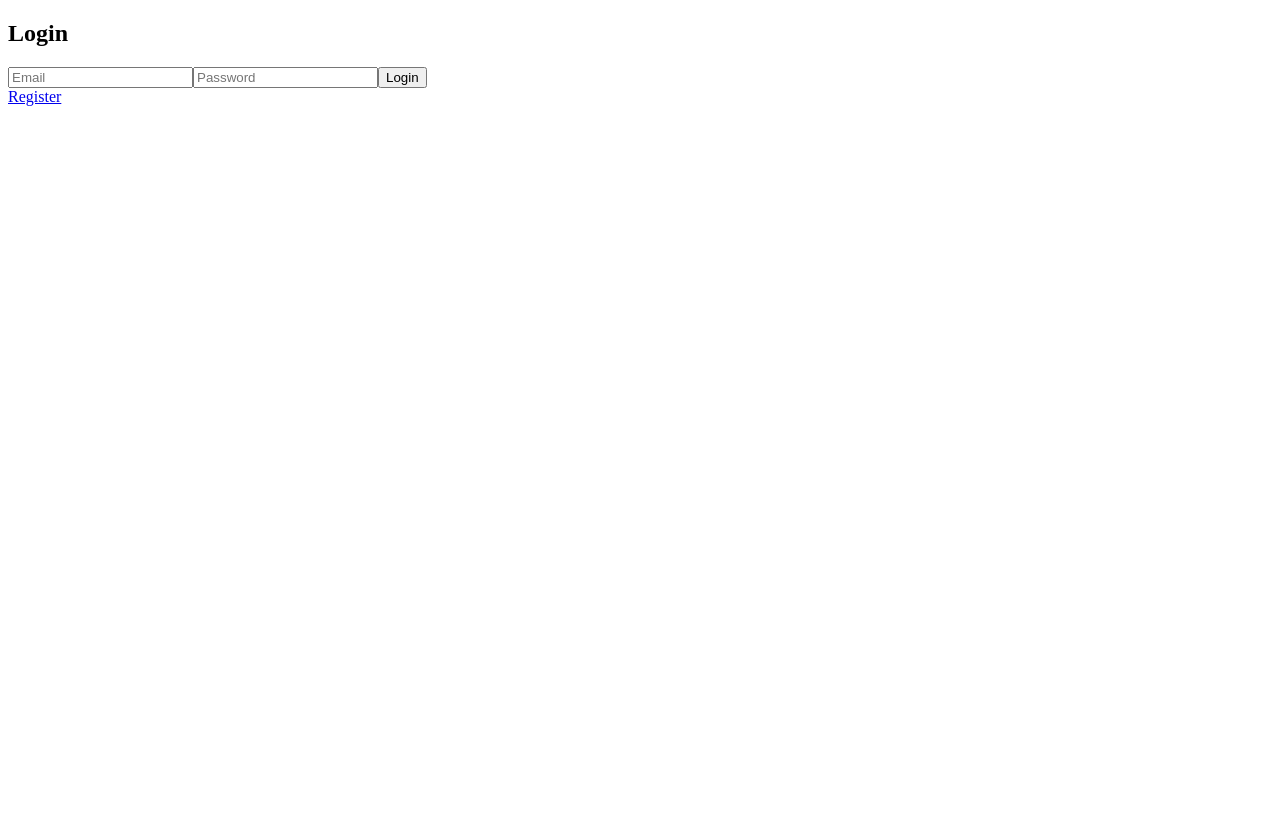
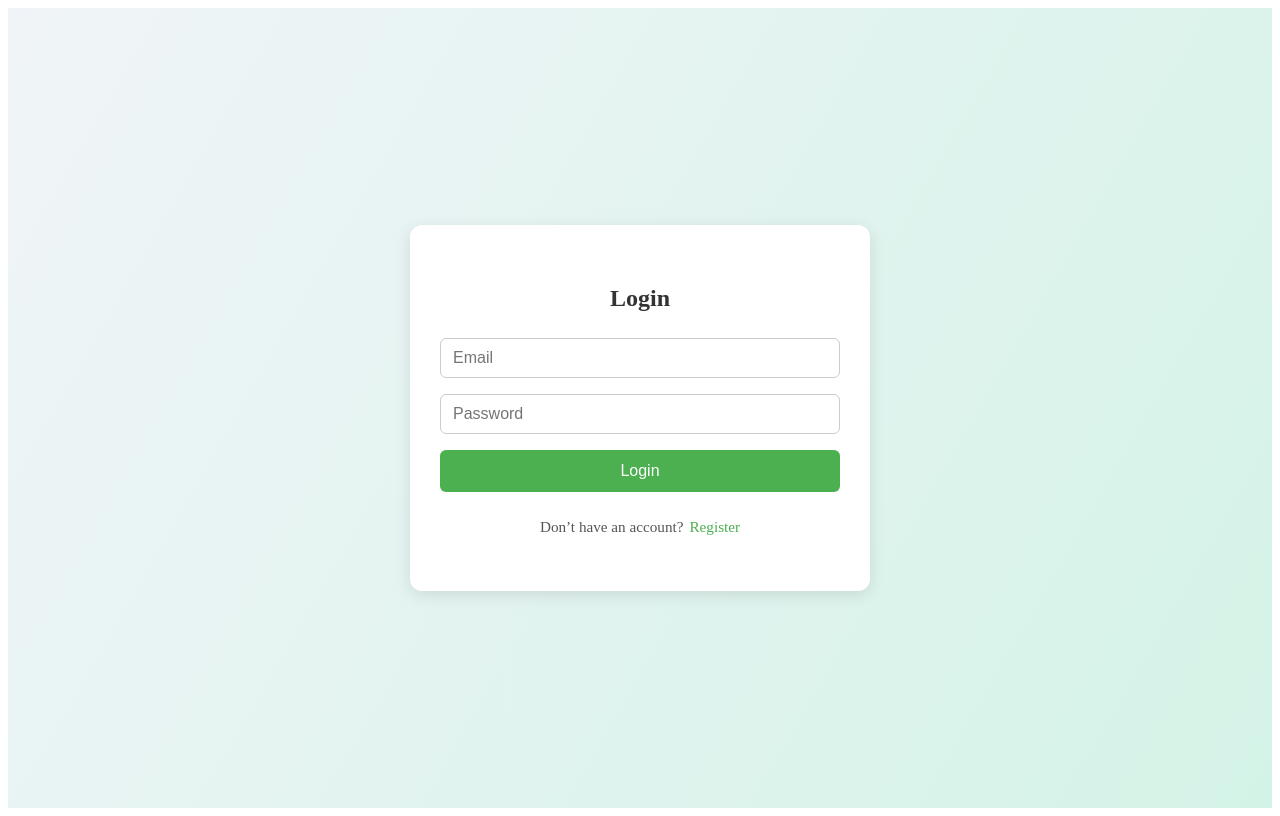
Before and after one commit to shehanck/shopping-cart-app, a React (Create React App) app in the folder client/: page /login in a window 1280 px wide. Built offline with nearby package versions, Linux system fonts and the light colour scheme.

Commit message:
Adding styles to login logout and register

```diff
--- a/client/src/components/Navbar.jsx
+++ b/client/src/components/Navbar.jsx
@@ -13,7 +13,7 @@ const Navbar = () => {
       {token && <Link className={styles.link} to="/orders">My Orders</Link>}
       <Link className={styles.link} to="/cart">Cart 🛒({cartCount})</Link>
       {!token && <Link className={styles.link} to="/login">Login</Link>}
-      {token && <Link to="/logout">Logout</Link>}
+      {token && <Link className={styles.link} to="/logout">Logout</Link>}
     </nav>
   );
 };
--- a/client/src/components/Navbar.module.css
+++ b/client/src/components/Navbar.module.css
@@ -31,4 +31,5 @@
 
 .link:hover {
   color: dodgerblue;
+  text-decoration: underline;
 }
--- a/client/src/pages/Login.jsx
+++ b/client/src/pages/Login.jsx
@@ -5,6 +5,7 @@ import { useDispatch, useSelector } from 'react-redux';
 import { loginUser } from '../redux/authSlice';
 import { useNavigate } from 'react-router-dom';
 import { Link } from 'react-router-dom';
+import styles from './Login.module.css';
 
 const Login = () => {
   const dispatch = useDispatch();
@@ -24,8 +25,8 @@ const Login = () => {
   });
 
   return (
-    <div>
-      <form onSubmit={formik.handleSubmit}>
+    <div className={styles.loginContainer}>
+      <form className={styles.loginForm} onSubmit={formik.handleSubmit}>
         <h2>Login</h2>
         <input type="email" name="email" placeholder="Email" required={true} onChange={formik.handleChange} />
         {formik.touched.email && formik.errors.email && <div>{formik.errors.email}</div>}
@@ -33,8 +34,10 @@ const Login = () => {
         {formik.touched.password && formik.errors.password && <div>{formik.errors.password}</div>}
         {error && <div>{error}</div>}
         <button type="submit" disabled={loading}>Login</button>
+        <p className={styles.registerText}>
+          Don’t have an account? <Link to="/register">Register</Link>
+        </p>
       </form>
-      <Link to="/register">Register</Link>
     </div>
   );
 };
--- /dev/null
+++ b/client/src/pages/Login.module.css
@@ -0,0 +1,80 @@
+/* src/pages/Login.module.css */
+.loginContainer {
+  min-height: 100vh;
+  display: flex;
+  justify-content: center;
+  align-items: center;
+  background: linear-gradient(120deg, #f0f4f8, #d4f3e7);
+}
+
+.loginForm {
+  background-color: white;
+  padding: 40px 30px;
+  border-radius: 12px;
+  box-shadow: 0 4px 16px rgba(0, 0, 0, 0.1);
+  width: 100%;
+  max-width: 400px;
+  display: flex;
+  flex-direction: column;
+  gap: 16px;
+}
+
+.loginForm h2 {
+  margin-bottom: 10px;
+  text-align: center;
+  color: #333;
+}
+
+.loginForm label {
+  font-weight: 500;
+  color: #444;
+}
+
+.loginForm input {
+  padding: 10px 12px;
+  border-radius: 6px;
+  border: 1px solid #ccc;
+  font-size: 1rem;
+}
+
+.loginForm input:focus {
+  outline: none;
+  border-color: #4caf50;
+  box-shadow: 0 0 4px rgba(76, 175, 80, 0.3);
+}
+
+.loginForm button {
+  padding: 12px;
+  background-color: #4caf50;
+  color: white;
+  font-size: 1rem;
+  border: none;
+  border-radius: 6px;
+  cursor: pointer;
+  transition: background-color 0.3s ease;
+}
+
+.loginForm button:hover {
+  background-color: #43a047;
+}
+
+.registerText {
+  margin-top: 10px;
+  text-align: center;
+  font-size: 0.95rem;
+  color: #555;
+  display: flex;
+  justify-content: center;
+  align-items: center;
+  gap: 6px;
+}
+
+.registerText a {
+  color: #4caf50;
+  text-decoration: none;
+  font-weight: 500;
+}
+
+.registerText a:hover {
+  text-decoration: underline;
+}
--- a/client/src/pages/Logout.jsx
+++ b/client/src/pages/Logout.jsx
@@ -1,8 +1,10 @@
 import { useEffect } from 'react';
 
 const Logout = () => {
+
   useEffect(() => {
     localStorage.removeItem('token');
+    alert('Logout successful!');
     window.location.href = '/';
   }, []);
 
--- a/client/src/pages/Register.jsx
+++ b/client/src/pages/Register.jsx
@@ -4,6 +4,7 @@ import * as Yup from 'yup';
 import { useDispatch, useSelector } from 'react-redux';
 import { registerUser } from '../redux/authSlice';
 import { useNavigate } from 'react-router-dom';
+import styles from './Register.module.css';
 
 const Register = () => {
   const dispatch = useDispatch();
@@ -24,7 +25,8 @@ const Register = () => {
   });
 
   return (
-    <form onSubmit={formik.handleSubmit}>
+    <div className={styles.registerContainer}>
+      <form className={styles.registerForm} onSubmit={formik.handleSubmit}>
         <h2>Register</h2>
         <input type="email" name="email" placeholder="Email" required={true} onChange={formik.handleChange} />
         {formik.touched.email && formik.errors.email && <div>{formik.errors.email}</div>}
@@ -35,6 +37,8 @@ const Register = () => {
         {error && <div>{error}</div>}
         <button type="submit" disabled={loading}>Register</button>
       </form>
+    </div>
+
   );
 };
 
--- /dev/null
+++ b/client/src/pages/Register.module.css
@@ -0,0 +1,58 @@
+.registerContainer {
+  min-height: 100vh;
+  display: flex;
+  justify-content: center;
+  align-items: center;
+  background: linear-gradient(120deg, #f0f4f8, #d4f3e7);
+}
+
+.registerForm {
+  background-color: white;
+  padding: 40px 30px;
+  border-radius: 12px;
+  box-shadow: 0 4px 16px rgba(0, 0, 0, 0.1);
+  width: 100%;
+  max-width: 400px;
+  display: flex;
+  flex-direction: column;
+  gap: 16px;
+}
+
+.registerForm h2 {
+  margin-bottom: 10px;
+  text-align: center;
+  color: #333;
+}
+
+.registerForm label {
+  font-weight: 500;
+  color: #444;
+}
+
+.registerForm input {
+  padding: 10px 12px;
+  border-radius: 6px;
+  border: 1px solid #ccc;
+  font-size: 1rem;
+}
+
+.registerForm input:focus {
+  outline: none;
+  border-color: #4caf50;
+  box-shadow: 0 0 4px rgba(76, 175, 80, 0.3);
+}
+
+.registerForm button {
+  padding: 12px;
+  background-color: #4caf50;
+  color: white;
+  font-size: 1rem;
+  border: none;
+  border-radius: 6px;
+  cursor: pointer;
+  transition: background-color 0.3s ease;
+}
+
+.registerForm button:hover {
+  background-color: #43a047;
+}
```
Lines whose indentation alone changed are shown as unchanged.
